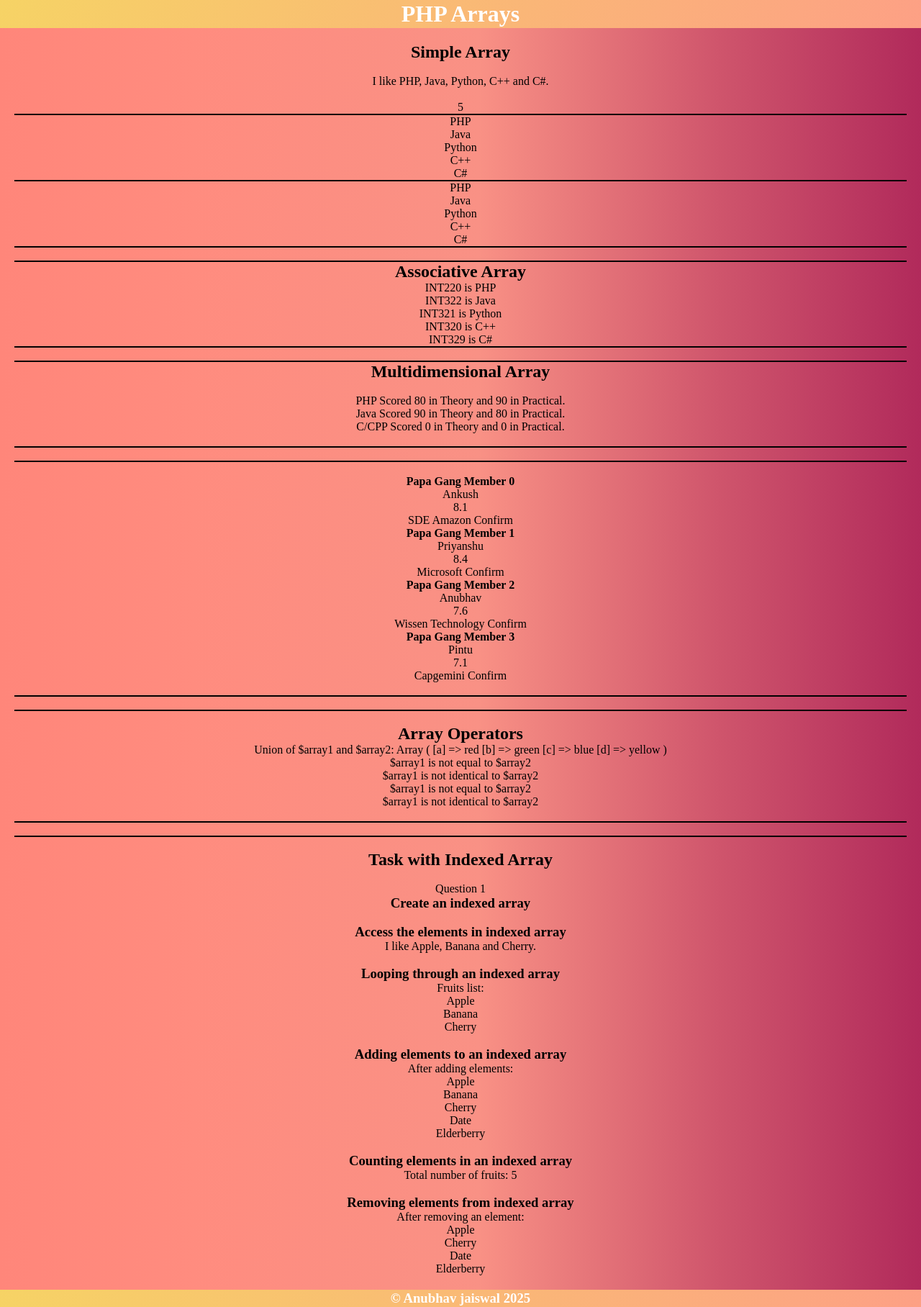
After one commit to anubhavxdev/UNI-Course-Server-side-Scripting-, a PHP site: page /arrays.php in a window 1280 px wide. The commit adds this page. Shown: the whole page at 72% size. Run offline with PHP 8.4, Linux system fonts and the light colour scheme.

Commit message:
Add arrays.php with examples of indexed, associative, and multidimensional arrays; enhance class.php with a newline at the end

```diff
--- /dev/null
+++ b/arrays.php
@@ -0,0 +1,201 @@
+<!DOCTYPE html>
+<html lang="en">
+<head>
+    <meta charset="UTF-8">
+    <meta name="viewport" content="width=device-width, initial-scale=1.0">
+    <title>Arrays PHP</title>
+    <style>
+        *{
+            padding: 0;
+            margin: 0;
+        }
+
+        hr{
+            border: 1px solid black;
+        }
+        body{
+            background-image: linear-gradient(to right, #ff8177 0%, #ff867a 0%, #ff8c7f 21%, #f99185 52%, #cf556c 78%, #b12a5b 100%);
+        }
+
+    </style>
+</head>
+<body>
+    <header style="background-image: linear-gradient(120deg, #f6d365 0%, #fda085 100%); height:auto; width: auto; padding: 1px; position: sticky; top: 0; z-index: 1000;">
+        <h1 style="text-align: center; color: white;">PHP Arrays</h1>
+    </header>
+
+    <main style="padding: 20px; text-align: center;">
+    <?PHP
+    echo "<h2>Simple Array</h2>";
+    echo"<br>";
+    $courses = array("PHP", "Java", "Python", "C++", "C#");
+    echo "I like " . $courses[0] . ", " . $courses[1] . ", " . $courses[2] . ", " . $courses[3] . " and " . $courses[4] . ".<br>";
+    echo "<br>";
+    echo count($courses) ."<br>";
+    echo "<hr>";
+
+    //loop through an indexed array
+    $courses = array("PHP", "Java", "Python", "C++", "C#");
+    $courseslength = count($courses);
+
+    for($x = 0; $x < $courseslength; $x++){
+        echo "". $courses[$x] ."";
+        echo "<br>";
+    }
+    echo"<hr>";
+    //loop through indexed array using foreach loop
+    foreach ($courses as $course) {
+        echo $course;
+        echo "<br>";
+    }
+    echo "<hr>";
+    echo "<br>";
+    echo "<hr>";
+
+
+    //Associative array
+    echo "<h2>Associative Array</h2>";
+    $courses = array("INT220" => "PHP", "INT322" => "Java", "INT321" => "Python", "INT320" => "C++", "INT329" => "C#");
+    echo "INT220 is " . $courses['INT220'] . "<br>";
+    echo "INT322 is " . $courses['INT322'] . "<br>";
+    echo "INT321 is " . $courses['INT321'] . "<br>";
+    echo "INT320 is " . $courses['INT320'] . "<br>";
+    echo "INT329 is " . $courses['INT329'] . "<br>";
+
+    echo "<hr>";
+    echo "<br>";
+    echo "<hr>";
+
+    echo "<h2>Multidimensional Array</h2>";
+    echo "<br>";
+
+    $result = array(
+        array("PHP", 80, 90),
+        array("Java", 90, 80),
+        array("C/CPP ",0, 0),
+    );
+
+    echo $result[0][0]. " Scored " . $result[0][1] . " in Theory and " . $result[0][2] . " in Practical.<br>";
+    echo $result[1][0]. " Scored " . $result[1][1] . " in Theory and " . $result[1][2] . " in Practical.<br>";
+    echo $result[2][0]. " Scored " . $result[2][1] . " in Theory and " . $result[2][2] . " in Practical.<br>";
+
+    echo"<br>";
+    echo "<hr>";
+    echo "<br>";
+    echo "<hr>";
+    echo "<br>";
+
+
+    $vipin = array(
+        array("Ankush", 8.1, "SDE Amazon Confirm"),
+        array("Priyanshu", 8.4, "Microsoft Confirm"),
+        array("Anubhav", 7.6, "Wissen Technology Confirm"),
+        array("Pintu", 7.1, "Capgemini Confirm")
+    );
+
+    for ($row = 0; $row < count($vipin); $row++) {
+        echo "<h4> Papa Gang Member $row </h4>";
+
+        foreach ($vipin[$row] as $value) {
+            echo "<p> $value </p>";
+        }
+    }
+
+    echo"<br>";
+    echo "<hr>";
+    echo "<br>";
+    echo "<hr>";
+    echo "<br>";
+
+
+    echo "<h2>Array Operators</h2>";
+    $array1 = array("a" => "red", "b" => "green");
+    $array2 = array("c" => "blue", "d" => "yellow");
+
+    // Union of $array1 and $array2
+    $union = $array1 + $array2;
+    echo "Union of \$array1 and \$array2: ";
+    print_r($union);
+    echo "<br>";
+
+    // Equality
+    if ($array1 == $array2) {
+        echo "\$array1 is equal to \$array2<br>";
+    } else {
+        echo "\$array1 is not equal to \$array2<br>";
+    }
+
+    // Identity
+    if ($array1 === $array2) {
+        echo "\$array1 is identical to \$array2<br>";
+    } else {
+        echo "\$array1 is not identical to \$array2<br>";
+    }
+
+    // Inequality
+    if ($array1 != $array2) {
+        echo "\$array1 is not equal to \$array2<br>";
+    }
+
+    // Non-identity
+    if ($array1 !== $array2) {
+        echo "\$array1 is not identical to \$array2<br>";
+    }
+
+    echo"<br>";
+    echo "<hr>";
+    echo "<br>";
+    echo "<hr>";
+    echo "<br>";
+
+    //Task with Indexed Array
+    echo "<h2>Task with Indexed Array</h2>";
+    echo "<br>";
+
+    echo "Question 1";
+    echo "<br>";
+
+    // Create an indexed array
+    echo "<h3>Create an indexed array</h3>";
+    $fruits = array("Apple", "Banana", "Cherry");
+    echo "<br>";
+    // Access the elements in indexed array
+    echo "<h3>Access the elements in indexed array</h3>";
+    echo "I like " . $fruits[0] . ", " . $fruits[1] . " and " . $fruits[2] . ".<br>";
+    echo "<br>";
+    // Looping through an indexed array
+    echo "<h3>Looping through an indexed array</h3>";
+    echo "Fruits list:<br>";
+    for ($i = 0; $i < count($fruits); $i++) {
+        echo $fruits[$i] . "<br>";
+    }
+    echo "<br>";
+    // Adding elements to an indexed array
+    echo "<h3>Adding elements to an indexed array</h3>";
+    $fruits[] = "Date";
+    $fruits[] = "Elderberry";
+    echo "After adding elements:<br>";
+    foreach ($fruits as $fruit) {
+        echo $fruit . "<br>";
+    }
+    echo "<br>";
+    // Counting elements in an indexed array
+    echo "<h3>Counting elements in an indexed array</h3>";
+    echo "Total number of fruits: " . count($fruits) . "<br>";
+    echo "<br>";
+    // Removing elements from indexed array
+    echo "<h3>Removing elements from indexed array</h3>";
+    unset($fruits[1]); // Remove "Banana"
+    echo "After removing an element:<br>";
+    foreach ($fruits as $fruit) {
+        echo $fruit . "<br>";
+    }
+
+
+
+    ?>
+    </main>
+    <footer style="background-image: linear-gradient(120deg, #f6d365 0%, #fda085 100%); height:auto; width: auto; padding: 1px;">
+        <h3 style="text-align: center; color: white;">&copy; Anubhav jaiswal 2025</h3>
+</body>
+</html>
--- a/class.php
+++ b/class.php
@@ -199,6 +199,7 @@
     $str1 .= $str2;
     echo "$str1 .= $str2: $str1<br>";
 
+
     ?>
 </body>
 </html>
```
